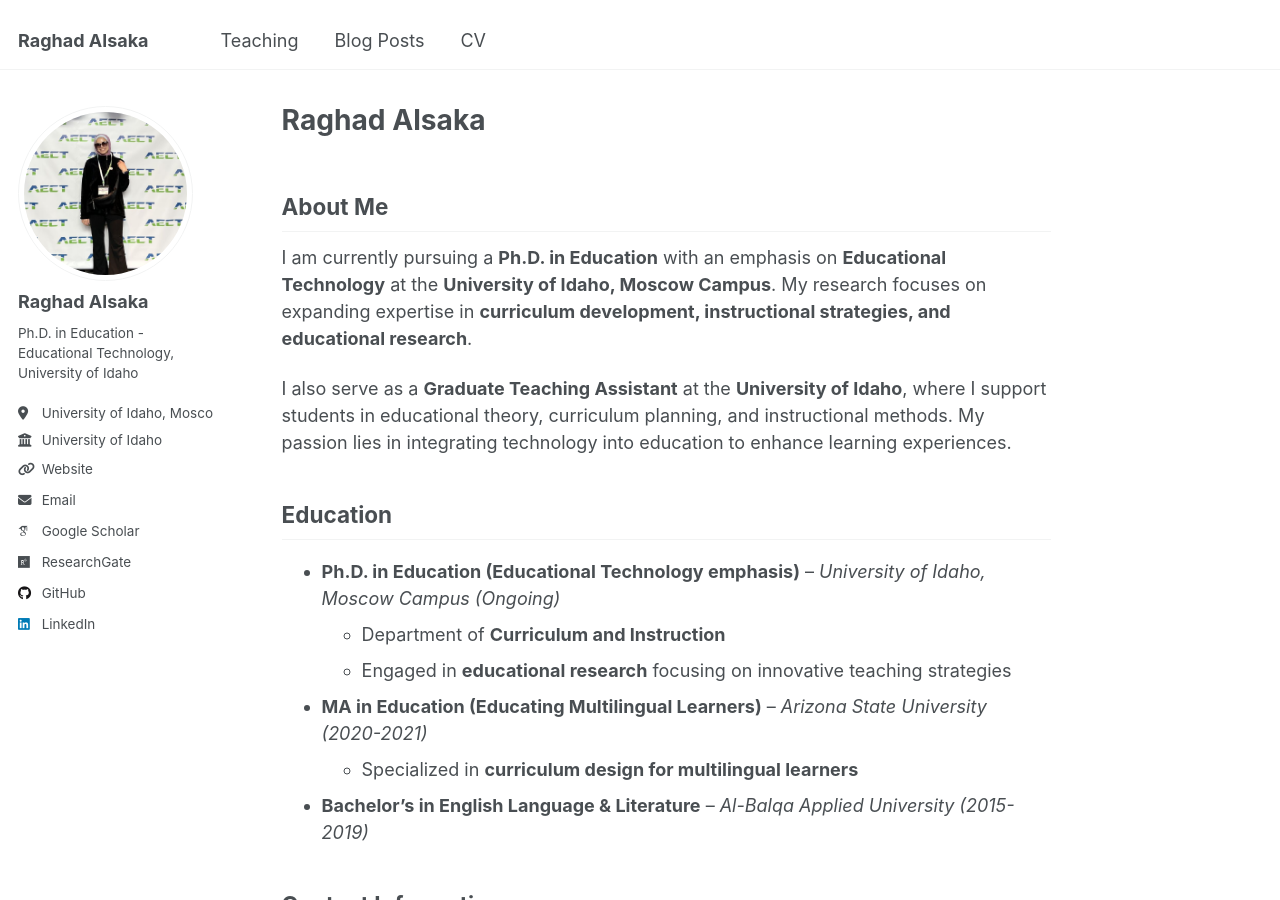
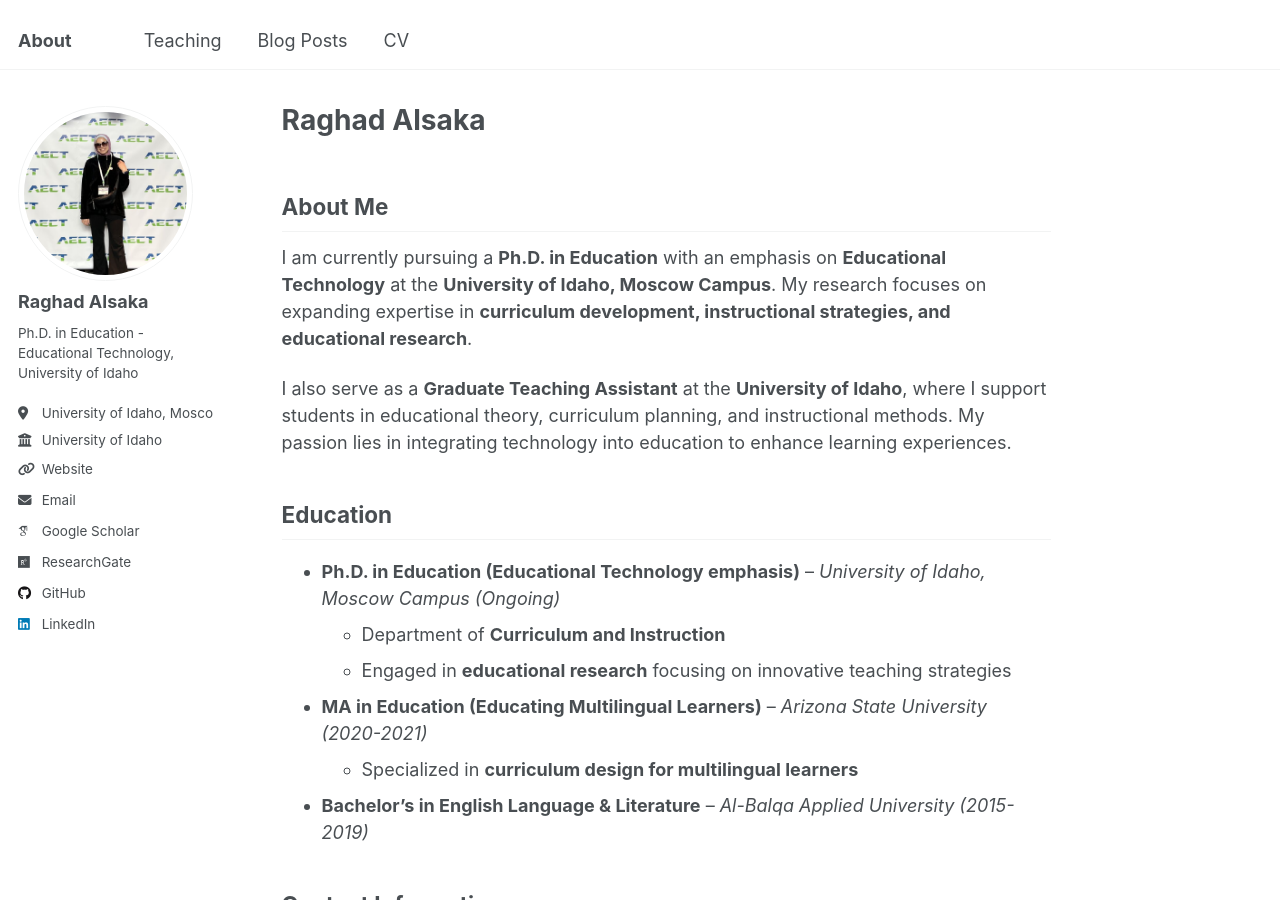
Before and after one commit to raghadalsaka/raghadalsaka.github.io, a Jekyll site: the page built from _pages/about.md, in a window 1280 px wide and 900 px high. Built offline with Jekyll 4.4.1, drawn with Linux system fonts in a browser that asks for light colours; some web fonts are replaced.

Commit message:
Update _config.yml

```diff
--- a/_config.yml
+++ b/_config.yml
@@ -9,7 +9,7 @@
 # Basic Site Settings
 locale                   : "en-US"
 site_theme               : "default"
-title                    : "Raghad Alsaka"
+title                    : "About"
 title_separator          : "-"
 name                     : &name "Raghad Alsaka"
 description              : &description "Ph.D. in Education - Educational Technology"
```
